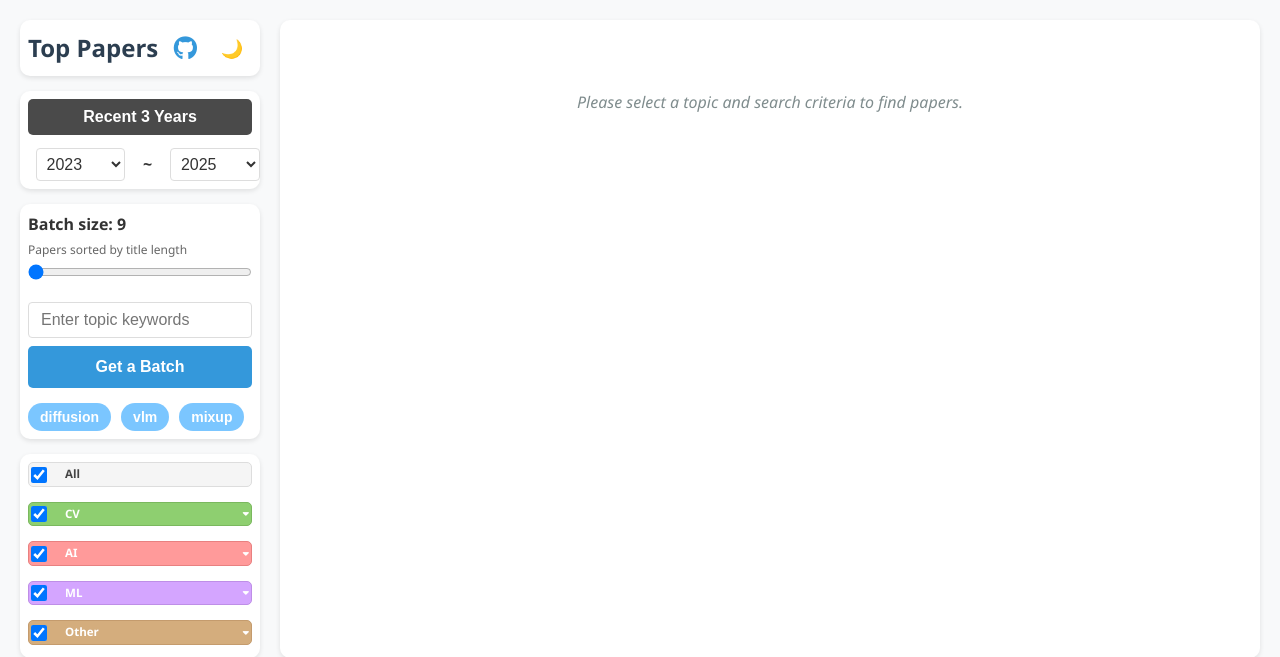
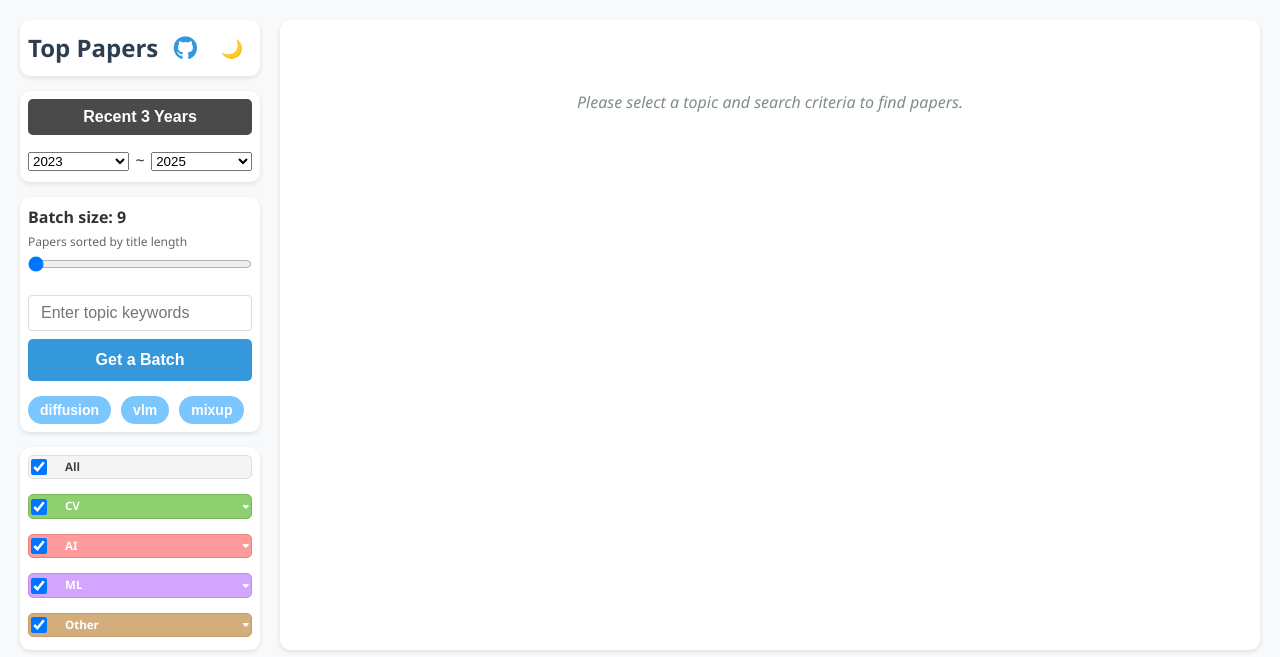
Before and after one commit to tian-2024/top-papers, a Flask app: page / in a window 1280 px wide. Shown: the top 657 px of the page. Run offline with Flask 2, Linux system fonts and the light colour scheme.

Commit message:
左边的年份选择框要和按钮左对齐，右边的年份选择框要和按钮右对齐

```diff
--- a/static/css/style.css
+++ b/static/css/style.css
@@ -1907,3 +1907,25 @@ footer {
 .dark-mode .reset-btn:hover {
     background-color: #4a4a4a;
 }
+
+.year-container {
+    display: flex;
+    width: 100%;
+    align-items: center;
+    justify-content: space-between;
+    position: relative;
+}
+
+.year-container select {
+    width: 45% !important;
+}
+
+.year-container .year-separator {
+    position: absolute;
+    left: 50%;
+    top: 50%;
+    transform: translate(-50%, -50%);
+    margin: 0;
+    padding: 0;
+    text-align: center;
+}
--- a/templates/index.html
+++ b/templates/index.html
@@ -146,8 +146,9 @@
                         <button id="recent-years-btn" class="reset-btn" title="Reset to recent years" style="width: 100%; padding: 4px; margin-bottom: 5px; background-color: #4a4a4a;">
                             Recent 3 Years
                         </button>
-                        <div class="year-range" style="display: flex; flex-direction: row; align-items: center; width: 100%; justify-content: space-between;">
-                            <select id="start-year" style="width: 40%;">
+                        <div style="display: flex; width: 100%; align-items: center; justify-content: space-between;">
+                            <div style="width: 45%;">
+                                <select id="start-year" style="width: 100%;">
                                     <option value="2019">2019</option>
                                     <option value="2020">2020</option>
                                     <option value="2021">2021</option>
@@ -156,8 +157,12 @@
                                     <option value="2024">2024</option>
                                     <option value="2025">2025</option>
                                 </select>
-                            <span style="text-align: center; font-size: 16px;">~</span>
-                            <select id="end-year" style="width: 40%;">
+                            </div>
+                            <div style="text-align: center;">
+                                <span style="font-size: 16px;">~</span>
+                            </div>
+                            <div style="width: 45%;">
+                                <select id="end-year" style="width: 100%;">
                                     <option value="2019">2019</option>
                                     <option value="2020">2020</option>
                                     <option value="2021">2021</option>
@@ -166,6 +171,7 @@
                                     <option value="2024">2024</option>
                                     <option value="2025" selected>2025</option>
                                 </select>
+                            </div>
                         </div>
                     </div>
                 </div>
```
Lines whose indentation alone changed are shown as unchanged.
